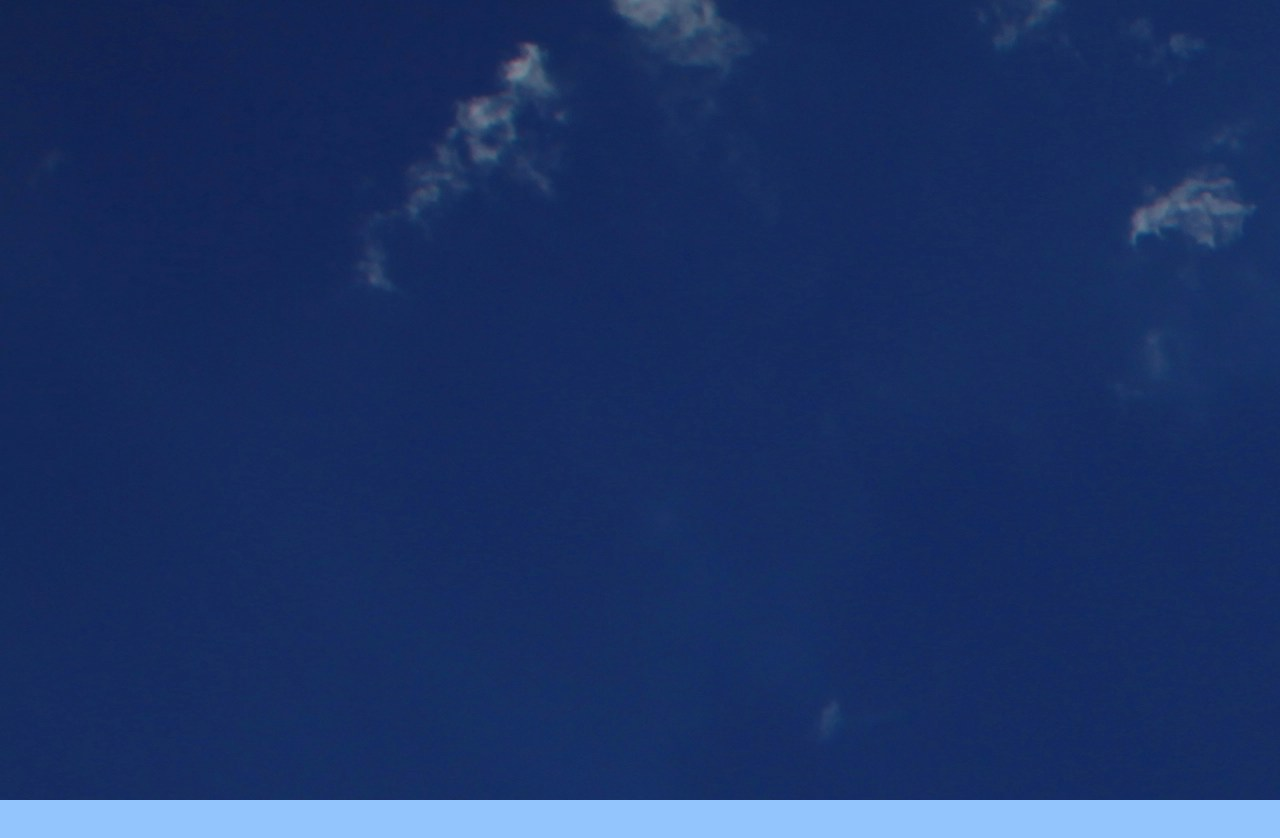
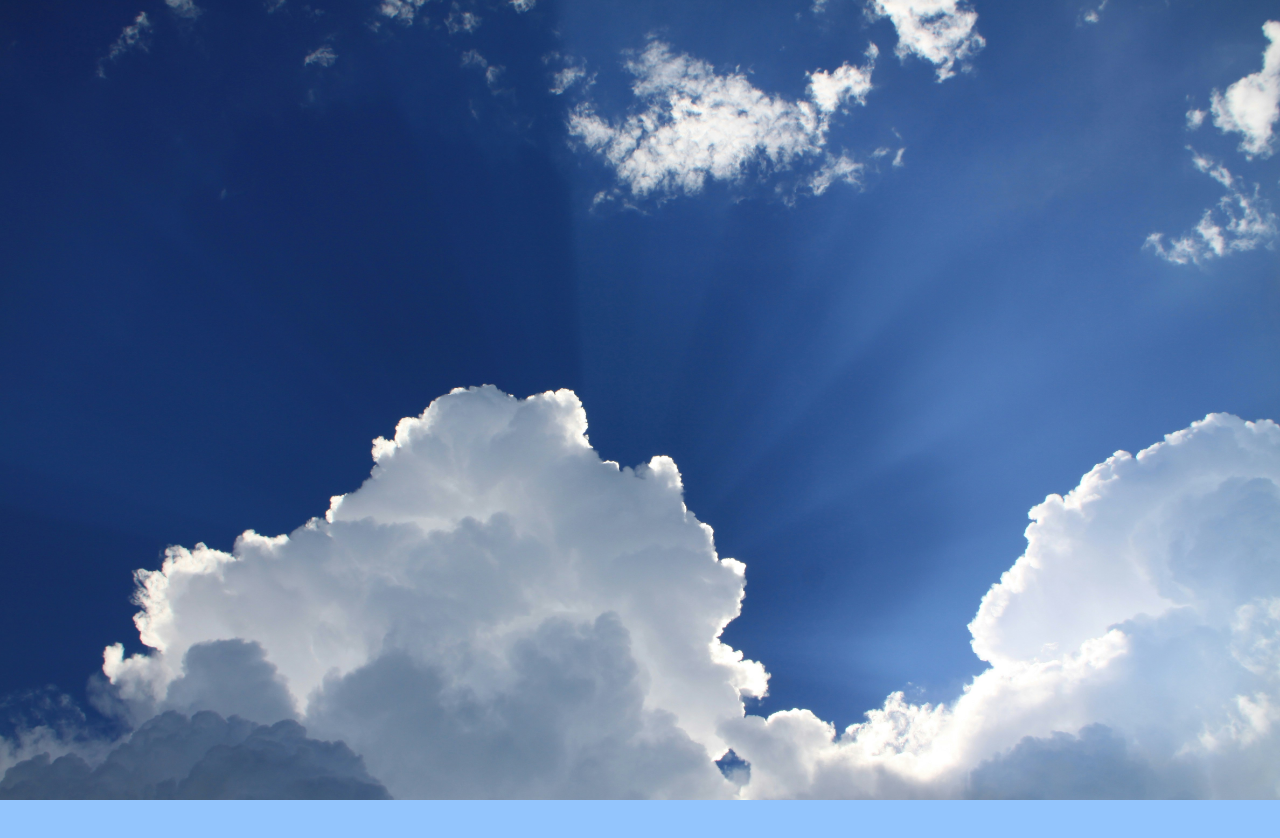
Before and after one commit to Tshedimoso/myweatherdashboard, a React (Vite) app: page / in a window 1280 px wide. Shown: the top 838 px of the page. Built offline with nearby package versions, Linux system fonts and the light colour scheme.

Commit message:
bg cover

```diff
--- a/src/App.jsx
+++ b/src/App.jsx
@@ -1,7 +1,7 @@
 function App(){
   return(<>
 
-    <div className="h-screen bg-landing">
+    <div className="h-screen bg-landing bg-cover">
 
 
 
```
